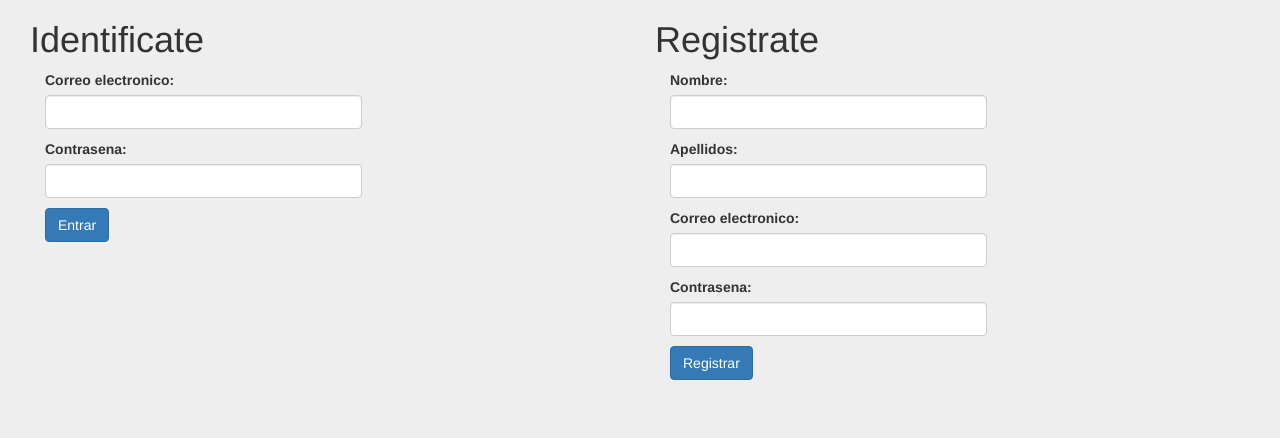
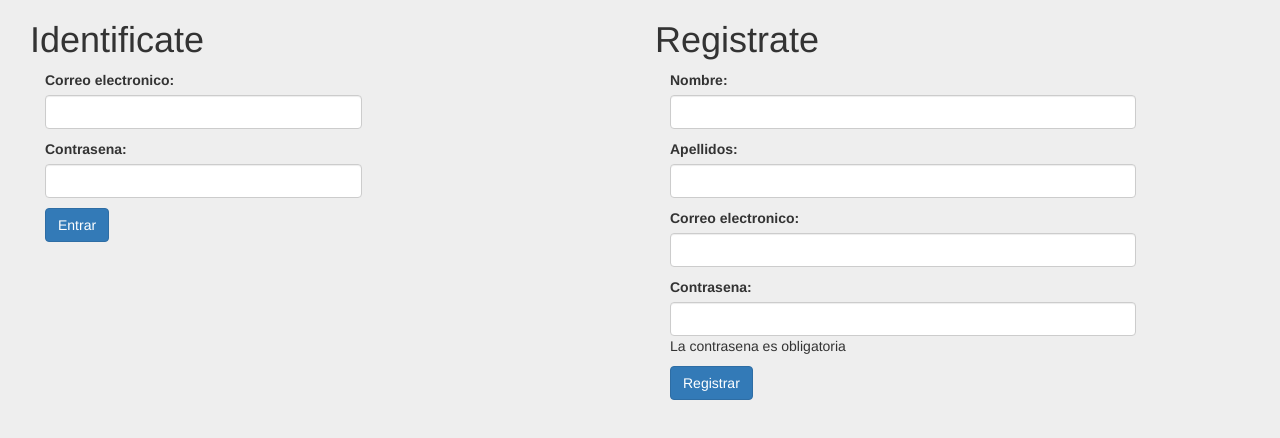
Before and after one commit to papu93/MiniSpotify, an Angular app in the folder client/: page / in a window 1280 px wide. Shown: the top 438 px of the page. Built offline with nearby package versions, Linux system fonts and the light colour scheme.

Commit message:
Formulario Registrar

```diff
--- a/client/src/app/app.component.html
+++ b/client/src/app/app.component.html
@@ -43,25 +43,37 @@
 	</div>
 	<div class="col-lg-6">
 		<h1>Registrate</h1>
-		<form class="col-md-7">
+		<form #registerForm="ngForm" (ngSubmit)="onSubmitRegister()" class="col-md-10">
 			<p>
 				<label>Nombre:</label>
-				<input type="text" class="form-control" required />
+				<input type="text" #name="ngModel" name="name" [(ngModel)]="user_register.name" class="form-control" required />
+				<span *ngIf="!name.valid && name.touched">
+					El nombre es obligatorio
+				</span>
 			</p>
 
 			<p>
 				<label>Apellidos:</label>
-				<input type="text" class="form-control" required />
+				<input type="text"  #surname="ngModel" name="surname" [(ngModel)]="user_register.surname" class="form-control" required />
+				<span *ngIf="!surname.valid && surname.touched">
+					Los apellidos son obligatorios
+				</span>
 			</p>
 
 			<p>
 				<label>Correo electronico:</label>
-				<input type="text" class="form-control" required />
+				<input type="email" #email="ngModel" name="email" [(ngModel)]="user_register.email" class="form-control" required />
+				<span *ngIf="!email.valid && email.touched">
+					El email es obligatorio
+				</span>
 			</p>
 
 			<p>
 				<label>Contrasena:</label>
-				<input type="password" class="form-control" required />
+				<input type="password" #password="ngModel" name="password" [(ngModel)]="user_register.password" class="form-control" required />
+				<span>
+					La contrasena es obligatoria
+				</span>
 			</p>
 
 			<input type="submit" value="Registrar" class="btn btn-primary" />
--- a/client/src/app/app.component.ts
+++ b/client/src/app/app.component.ts
@@ -11,6 +11,7 @@ import { User } from './models/user';
 export class AppComponent implements OnInit {
   public title = 'MiniSpotify';
   public user: User;
+  public user_register: User;
   public identity; //comprobar los datos del usuario logueado
   public token; //junto con identity se guardan en el localStorage
   public errorMessage;
@@ -19,6 +20,8 @@ export class AppComponent implements OnInit {
   	private _userService: UserService
   	){
   	this.user = new User('','','','','','ROLE_USER',''); //creamos el objeto vacio para cuando llene los datos tenga donde guardarlo
+    this.user_register = new User('', '', '', '', '', 'ROLE_USER', '');
+
   }
 
   ngOnInit(){
@@ -96,4 +99,8 @@ export class AppComponent implements OnInit {
     this.identity = null; //Con esto volvemos a las vistas publicas de la app
     this.token = null;
   }
+
+  onSubmitRegister(){
+    console.log(this.user_register);
+  }
 }
```
